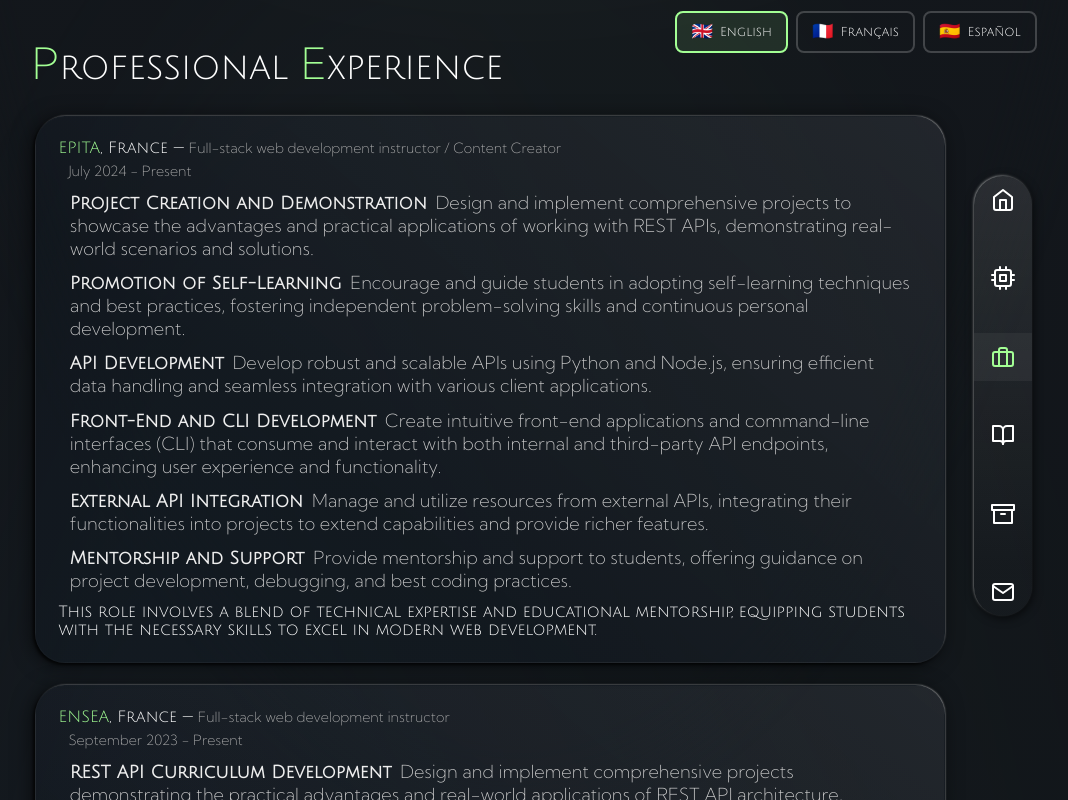
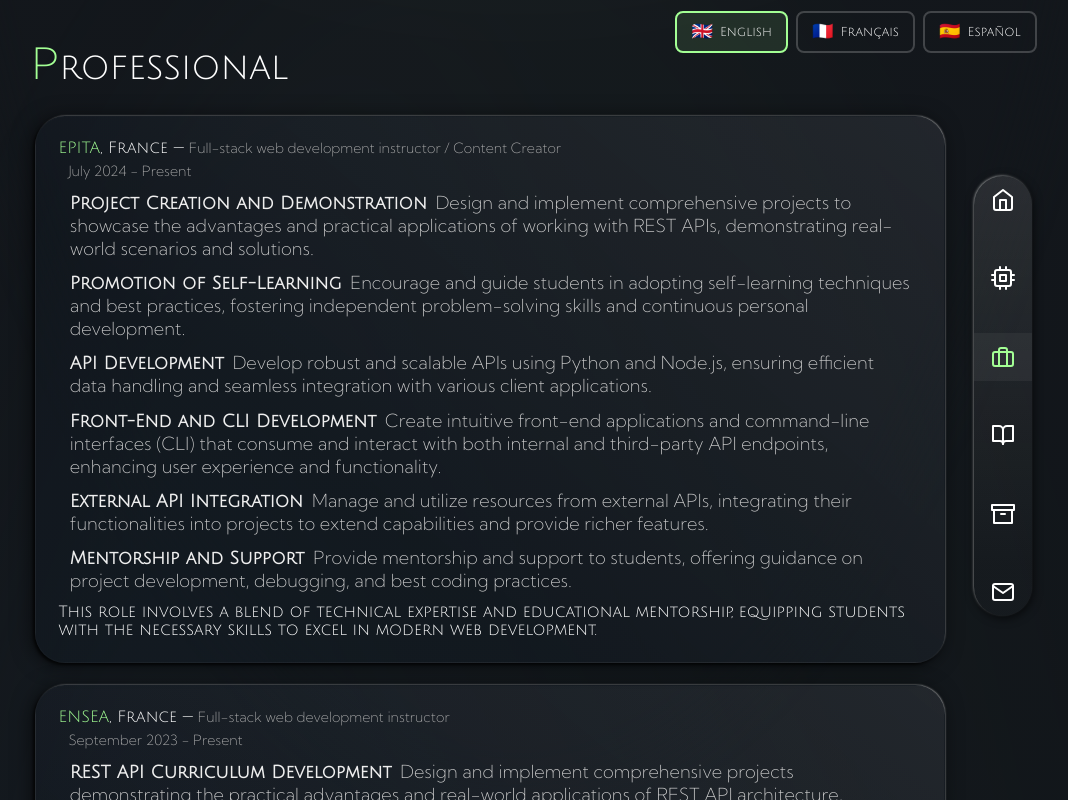
Before and after one commit to lostmart/perso-port-react, a React (Vite) app: page /experience in a window 1280 px wide. Shown: the top 800 px of the page, without its empty margins (116-1184 px from the left). Built offline with nearby package versions, Linux system fonts and the light colour scheme.

Commit message:
new experiences translations

```diff
--- a/src/data/en/experience.js
+++ b/src/data/en/experience.js
@@ -1,4 +1,11 @@
-const experienceData = [
+const experienceData = {
+	pageTitle: {
+		firstLetter: "P",
+		rest: "rofessional",
+		firstLetter2: "E",
+		rest2: "xperience",
+	},
+	positions: [
 		{
 			institute: ["EPITA", "France"],
 			title: "Full-stack web development instructor / Content Creator",
@@ -245,6 +252,7 @@ const experienceData = [
 			conclusion:
 				"Teaching English as a foreign language to students from all around the world, I have developed strong communication skills and a deep understanding of the language.",
 		},
-]
+	],
+}
 
 export default experienceData
--- a/src/data/fr/experience-fr.js
+++ b/src/data/fr/experience-fr.js
@@ -1,4 +1,11 @@
-const experienceData = [
+const experienceData = {
+	pageTitle: {
+		firstLetter: "P",
+		rest: "rofessional",
+		firstLetter2: "E",
+		rest2: "xperience",
+	},
+	positions: [
 		{
 			institute: ["EPITA", "France"],
 			title: "Formateur en développement web full-stack / Créateur de contenu",
@@ -244,6 +251,7 @@ const experienceData = [
 			conclusion:
 				"En enseignant l'anglais comme langue étrangère à des étudiants du monde entier, j'ai développé de solides compétences en communication et une compréhension approfondie de la langue.",
 		},
-]
+	],
+}
 
 export default experienceData
--- a/src/data/sp/experience-es.js
+++ b/src/data/sp/experience-es.js
@@ -1,4 +1,11 @@
-const experienceData = [
+const experienceData = {
+	pageTitle: {
+		firstLetter: "P",
+		rest: "rofessional",
+		firstLetter2: "E",
+		rest2: "xperience",
+	},
+	positions: [
 		{
 			institute: ["EPITA", "Francia"],
 			title: "Instructor de desarrollo web full-stack / Creador de contenido",
@@ -244,6 +251,7 @@ const experienceData = [
 			conclusion:
 				"Al enseñar inglés como lengua extranjera a estudiantes de todo el mundo, he desarrollado fuertes habilidades de comunicación y una comprensión profunda del idioma.",
 		},
-]
+	],
+}
 
 export default experienceData
--- a/src/pages/Experience.jsx
+++ b/src/pages/Experience.jsx
@@ -1,10 +1,52 @@
-import experienceData from "../data/en/experience"
+import { useTranslation } from "../hooks/useTranslation"
+import { useLanguage } from "../contexts/LanguageContext"
+import { useState, useEffect } from "react"
 
 const Experience = () => {
+	const { t } = useTranslation()
+	const { currentLanguage } = useLanguage()
+	const [experienceData, setExperienceData] = useState(null)
+
+	useEffect(() => {
+		const loadExperienceData = async () => {
+			try {
+				let dataModule
+				// Following your Technos pattern for file paths and suffixes
+				if (currentLanguage === "en") {
+					dataModule = await import("../data/en/experience.js")
+				} else if (currentLanguage === "fr") {
+					dataModule = await import("../data/fr/experience-fr.js")
+				} else if (currentLanguage === "es") {
+					dataModule = await import("../data/sp/experience-es.js")
+				}
+				setExperienceData(dataModule.default)
+			} catch (error) {
+				console.error(
+					`Failed to load experience data for language: ${currentLanguage}`,
+					error,
+				)
+			}
+		}
+
+		loadExperienceData()
+	}, [currentLanguage])
+
 	const ExperienceDataRender = () => {
-		return experienceData.map((exp) => {
+		if (!experienceData) return null
+
+		/*
+		<h4>
+							<a target="_blank" rel="noreferrer" href={exp.link}>
+								{exp.institute[0]}
+							</a>
+							, {exp.institute[1]} —
+							<span className="card_title">{exp.title}</span>
+						</h4>
+						*/
+
+		return experienceData.positions.map((exp, index) => {
 			return (
-				<article key={exp.title} className="card">
+				<article key={`${exp.title}-${index}`} className="card">
 					<div>
 						<h4>
 							<a target="_blank" rel="noreferrer" href={exp.link}>
@@ -15,9 +57,9 @@ const Experience = () => {
 						</h4>
 						<span className="card_date">{exp.date}</span>
 						<ul>
-							{exp.areas.map((area) => {
+							{exp.areas.map((area, i) => {
 								return (
-									<li key={area}>
+									<li key={i}>
 										<span className="responsibility__category">
 											{area.category}
 										</span>
@@ -32,10 +74,16 @@ const Experience = () => {
 			)
 		})
 	}
+
+	if (!experienceData) {
+		return <div>Loading...</div>
+	}
+
 	return (
 		<section className="experience">
 			<h2 className="page_title">
-				<span>P</span>rofessional <span>E</span>xperience
+				<span>{experienceData.pageTitle.firstLetter}</span>
+				{experienceData.pageTitle.rest}
 			</h2>
 			<div>
 				<ExperienceDataRender />
--- a/src/sass/components/_languageswitcher.scss
+++ b/src/sass/components/_languageswitcher.scss
@@ -1,14 +1,22 @@
-@import "../abstracts/variables";
-@import "../abstracts/mixins";
+@use "../abstracts/mixins" as mixins;
+@use "../abstracts/variables" as *;
 
 .language-switcher {
 	display: flex;
-	gap: $base-padding * 0.7; // 0.49em ≈ 0.5rem
+	gap: $base-padding * 0.5;
 	align-items: center;
 	position: absolute;
 	z-index: 1050;
-	right: 1em;
+	right: 0;
 	padding: $base-padding;
+	justify-content: center;
+	width: 100%;
+
+	@include mixins.respond-to("medium") {
+		right: 1em;
+		gap: $base-padding * 0.7;
+		justify-content: flex-end;
+	}
 
 	.language-btn {
 		display: flex;
```
Lines whose indentation alone changed are shown as unchanged.
